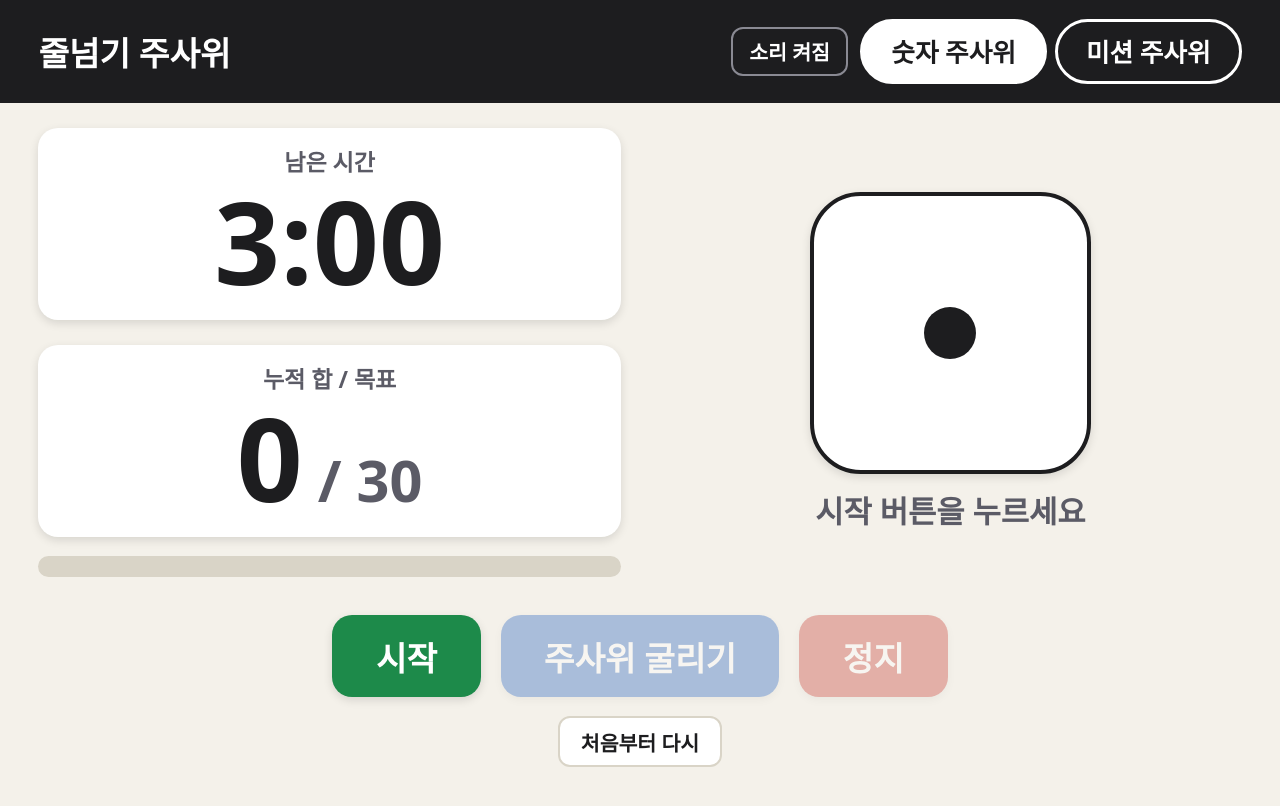
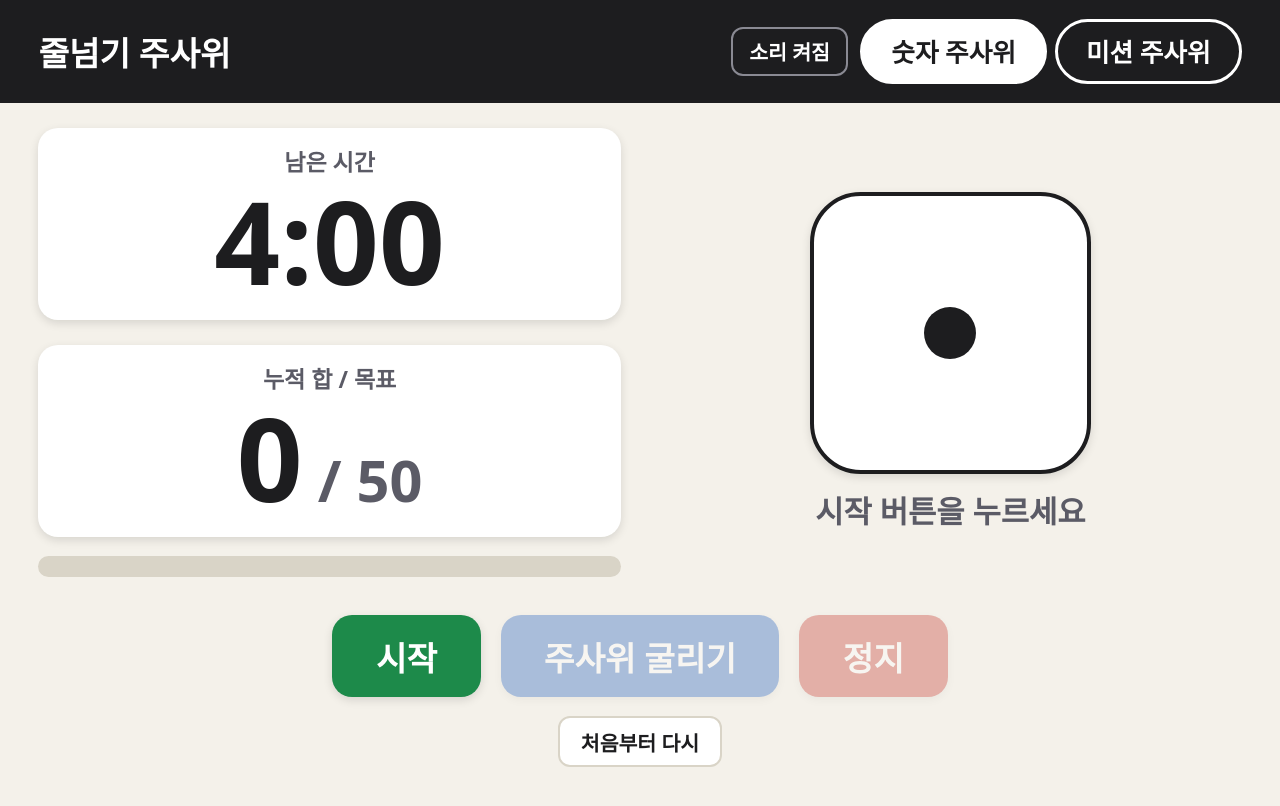
Before and after one commit to wobang02/Jump-rope-dice, a plain HTML site: page index.html in a window 1280 px wide. Drawn offline with Linux system fonts and the light colour scheme.

Commit message:
숫자 주사위: 목표 50, 제한 시간 4분으로 변경
- 시간 종료 문구가 제한 시간 설정을 따라가도록 수정
- 오프라인 저장본 버전 v2로 올림

Co-Authored-By: Claude Opus 5.5 <noreply@anthropic.com>
Claude-Session: https://claude.ai/code/session_01Whj1aimhn4ZqrHLfSdSBJJ

```diff
--- a/index.html
+++ b/index.html
@@ -32,11 +32,11 @@
       <div class="status-row">
         <div class="stat">
           <div class="stat-label">남은 시간</div>
-          <div class="stat-value" id="timer">3:00</div>
+          <div class="stat-value" id="timer">4:00</div>
         </div>
         <div class="stat">
           <div class="stat-label">누적 합 / 목표</div>
-          <div class="stat-value"><span id="sum">0</span><span class="goal"> / <span id="goal">30</span></span></div>
+          <div class="stat-value"><span id="sum">0</span><span class="goal"> / <span id="goal">50</span></span></div>
         </div>
       </div>
 
--- a/script.js
+++ b/script.js
@@ -1,8 +1,8 @@
 // 줄넘기 주사위 - 순수 JavaScript (외부 라이브러리, 외부 전송, 저장 기능 없음)
 
 // ===== 바꾸기 쉬운 설정값 =====
-const GOAL_SUM = 30;            // 숫자 주사위: 성공 목표 (이 숫자 이상이면 성공)
-const TIME_LIMIT_SEC = 180;     // 숫자 주사위: 제한 시간 (초) = 3분
+const GOAL_SUM = 50;            // 숫자 주사위: 성공 목표 (이 숫자 이상이면 성공)
+const TIME_LIMIT_SEC = 240;     // 숫자 주사위: 제한 시간 (초) = 4분
 const MISSION_COUNT = 30;       // 미션 주사위: 채울 횟수
 const MISSIONS = [
   "왼발로만 뛰기",
@@ -290,7 +290,7 @@ function finishNumber(reason) {
     });
     Sound.success();
   } else if (reason === "timeout") {
-    showPopup({ title: "시간 종료", text: "3분이 지났어요. 다시 도전해 봐요", kind: "fail" });
+    showPopup({ title: "시간 종료", text: Math.round(TIME_LIMIT_SEC / 60) + "분이 지났어요. 다시 도전해 봐요", kind: "fail" });
     Sound.fail();
   } else {
     showPopup({
--- a/sw.js
+++ b/sw.js
@@ -3,7 +3,7 @@
 // 그 뒤에는 인터넷이 없어도 저장된 파일로 앱을 연다.
 // 파일을 고친 뒤에는 CACHE_VERSION 숫자를 하나 올려 주면 새 버전으로 바뀐다.
 
-const CACHE_VERSION = "v1";
+const CACHE_VERSION = "v2";
 const CACHE_NAME = "jump-rope-dice-" + CACHE_VERSION;
 const FILES = [
   "./",
```
Also changed, not shown: 1 other file.
